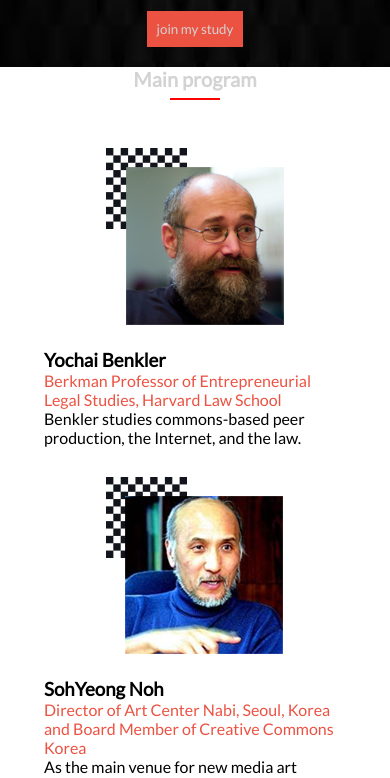
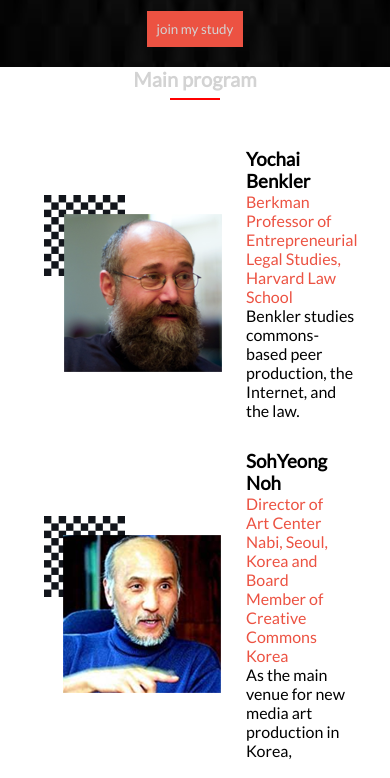
Before and after one commit to ifeanyi305/Module1-capstone-project, a plain HTML site: page index.html in a window 390 px wide. Shown: the part 1680-2458 px from the top of the page. Drawn offline with Linux system fonts and the light colour scheme.

Commit message:
fixing errors

```diff
--- a/style.css
+++ b/style.css
@@ -270,13 +270,6 @@ body:has(.hambuger.active) main {
     display: flex;
     flex-direction: column-reverse;
   }
-
-  .speaker {
-    display: flex;
-    flex-direction: column;
-    align-items: center;
-    gap: 1.5rem;
-  }
 }
 
 .speaker {
```
